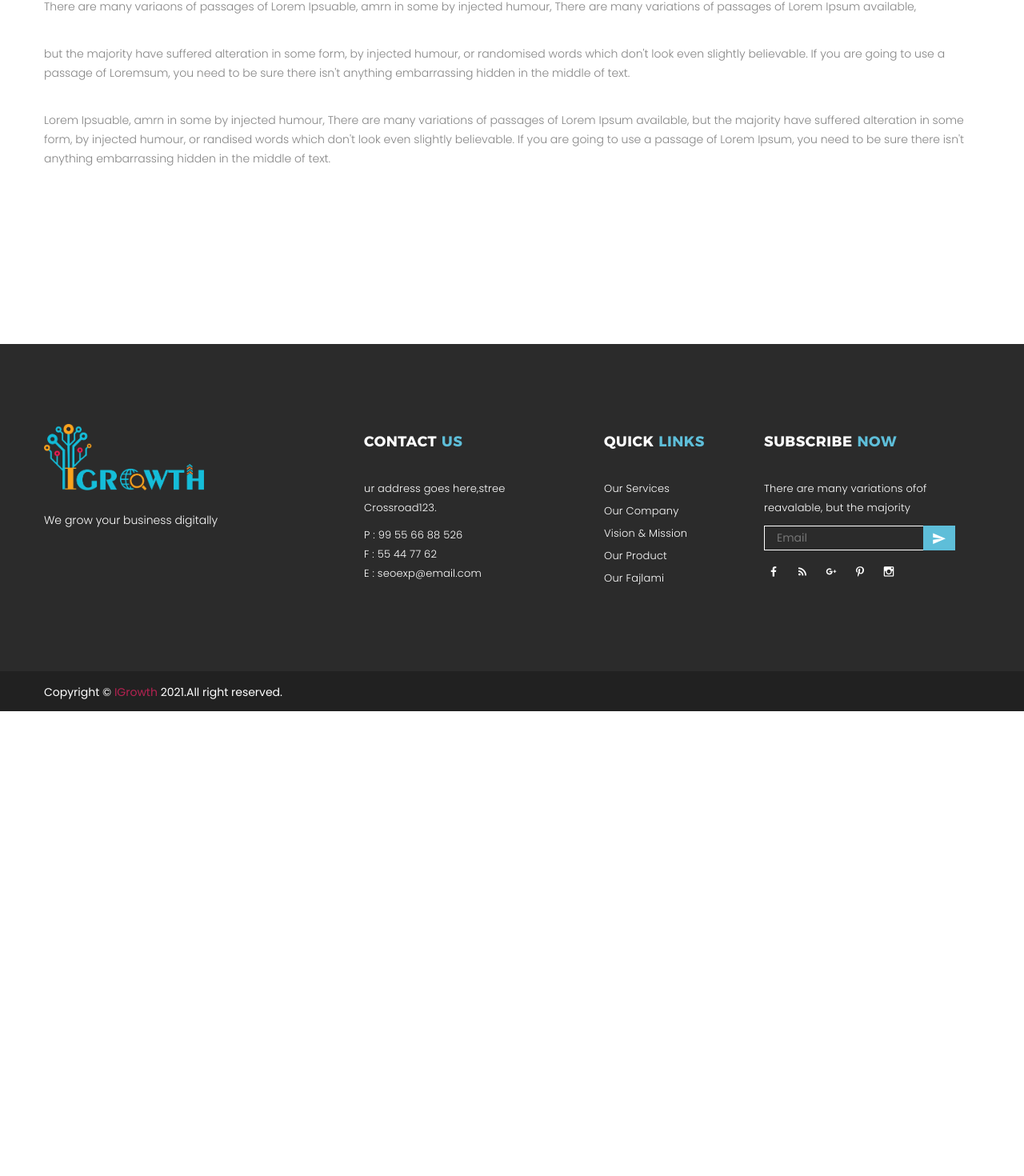
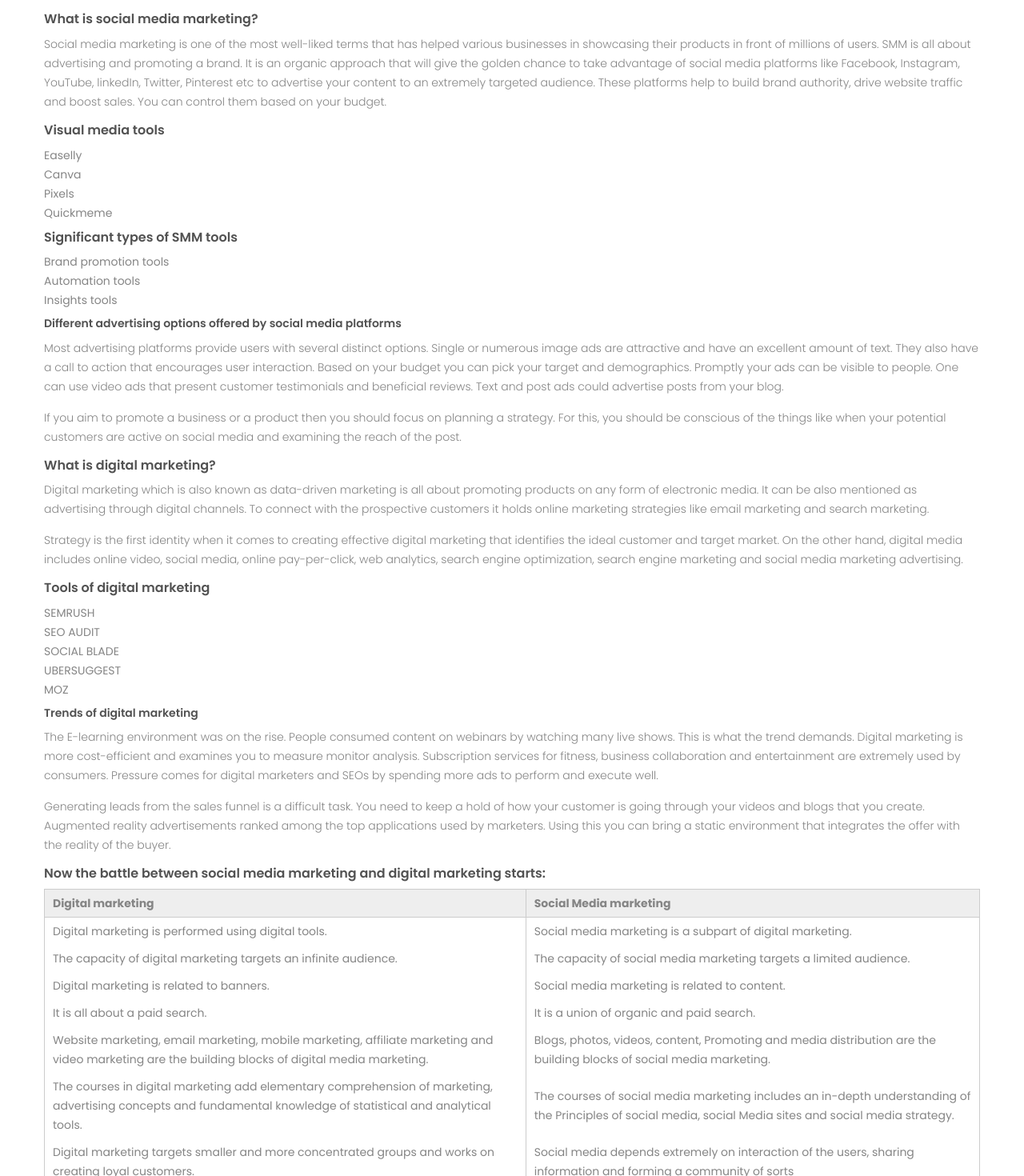
Before and after one commit to LakshmiVSeelam/igrowth, an Angular app: page /blogdetail in a window 1280 px wide. Shown: the part 326-1796 px from the top of the page at 80% size. Before the commit the page ends 1215 px from the top, so only its background shows below. Built offline with nearby package versions, Linux system fonts and the light colour scheme.

Commit message:
blog added

```diff
--- a/src/app/aboutcontent/aboutcontent.component.html
+++ b/src/app/aboutcontent/aboutcontent.component.html
@@ -7,7 +7,7 @@
     who can provide practical value to the audience that will stand out from all the competitors. We are responsible for
     the execution of social content and strategic development.</p>
 
-    <p>IGROWTH delivers good results by growing your companies. We are influenced by our goals to attain.</p>
+    <p>Promotel delivers good results by growing your companies. We are influenced by our goals to attain.</p>
 
   <!-- <ul>
     <li>We organize</li>
--- a/src/app/app.component.ts
+++ b/src/app/app.component.ts
@@ -20,15 +20,15 @@
 })
 export class AppComponent {
 
-  title = 'igrowth';
+  title = 'Promotel';
 
   pagetitles = {
-    '/' : 'Home | Igrowth',
-    '/about' : 'About | Igrowth',
-    '/services' : 'Services | Igrowth',
-    '/contact' : 'Contact | Igrowth',
-    '/portfolio' : 'Portfolio | Igrowth',
-    '/blog' : 'Blog | Igrowth'
+    '/' : 'Home | Promotel',
+    '/about' : 'About | Promotel',
+    '/services' : 'Services | Promotel',
+    '/contact' : 'Contact | Promotel',
+    '/portfolio' : 'Portfolio | Promotel',
+    '/blog' : 'Blog | Promotel'
   }
 
   constructor(router: Router, private titleService:Title) {
--- a/src/app/blogdetail/blogdetail.component.html
+++ b/src/app/blogdetail/blogdetail.component.html
@@ -13,17 +13,92 @@
 
 				    <!-- Blog Details Content -->
 					<div class="blog-details-content fix">
-						<h3 class="blog-title">Wariations of Passages of Lorem Ipsum Available ashes here.</h3>
+						<h3 class="blog-title">The battle between social media marketing and digital marketing</h3>
 						<div class="blog-meta fix">
-							<a href="#"><i class="zmdi zmdi-calendar-check"></i> 25 Jun 2050</a>
-							<a href="#"><i class="zmdi zmdi-folder"></i> Web Design</a>
+							<!-- <a href="#"><i class="zmdi zmdi-calendar-check"></i> 25 Jun 2050</a> -->
+							<a href="#"><i class="zmdi zmdi-folder"></i> Digital Marketing</a>
 						</div>
-						<p>There are many variaons of passages of Lorem Ipsuable, amrn in some by injected humour, There are many variations of passages of Lorem Ipsum available, but the majority have suffered alteration in some form, by injected humour, or randomised words which don't look even slightly believable. If you are going to use a passage of Lorem Ipsum, you need to be sure there isn't anything embarrassing hidden in the middle of text.</p>
-						<p>There are many variaons of passages of Lorem Ipsuable, amrn in some by injected humour, There are many variations of passages of Lorem Ipsum available,</p>
+						<p>In a world full of technology we all are aware of social media marketing and digital marketing. Social media is more of a blend of digital marketing. Social media services are more needed for Small and medium-sized enterprises. Whereas digital marketing is a huge mix of mobile marketing, email marketing and customer relations. It encompasses all marketing efforts.</p>
+						<p>Hence there is a vast difference between social media marketing and digital marketing. They vary based on their marketing strategy.</p>
+						<h5>What is social media marketing?</h5>
+						<p>Social media marketing is one of the most well-liked terms that has helped various businesses in showcasing their products in front of millions of users. SMM is all about advertising and promoting a brand. It is an organic approach that will give the golden chance to take advantage of social media platforms like Facebook, Instagram, YouTube, linkedIn, Twitter, Pinterest etc to advertise your content to an extremely targeted audience. These platforms help to build brand authority, drive website traffic and boost sales. You can control them based on your budget. </p>
+						<h5>Visual media tools</h5>
+						<ul>
+							<li>Easelly</li>
+							<li>Canva</li>
+							<li>Pixels</li>
+							<li>Quickmeme</li>
+						</ul>
+						<h5>Significant types of SMM tools</h5>
+						<ul>
+							<li>Brand promotion tools</li>
+							<li>Automation tools</li>
+							<li>Insights tools</li>
+						</ul>
+						<h6>Different advertising options offered by social media platforms </h6>
+						<p>Most advertising platforms provide users with several distinct options. Single or numerous image ads are attractive and have an excellent amount of text. They also have a call to action that encourages user interaction. Based on your budget you can pick your target and demographics. Promptly your ads can be visible to people. One can use video ads that present customer testimonials and beneficial reviews. Text and post ads could advertise posts from your blog.</p>
+						<p>If you aim to promote a business or a product then you should focus on planning a strategy. For this, you should be conscious of the things like when your potential customers are active on social media and examining the reach of the post.</p>
+						<h5>What is digital marketing?</h5>
+						<p>Digital marketing which is also known as data-driven marketing is all about promoting products on any form of electronic media. It can be also mentioned as advertising through digital channels. To connect with the prospective customers it holds online marketing strategies like email marketing and search marketing.</p>
+						<p>Strategy is the first identity when it comes to creating effective digital marketing that identifies the ideal customer and target market. On the other hand, digital media includes online video, social media, online pay-per-click, web analytics, search engine optimization, search engine marketing and social media marketing advertising.</p>
+						<h5>Tools of digital marketing</h5>
+						<ul>
+							<li>SEMRUSH</li>
+							<li>SEO AUDIT </li>
+							<li>SOCIAL BLADE</li>
+							<li>UBERSUGGEST</li>
+							<li>MOZ</li>
+						</ul>
+						<h6>Trends of digital marketing</h6>
+						<p>The E-learning environment was on the rise. People consumed content on webinars by watching many live shows. This is what the trend demands. Digital marketing is more cost-efficient and examines you to measure monitor analysis. Subscription services for fitness, business collaboration and entertainment are extremely used by consumers. Pressure comes for digital marketers and SEOs by spending more ads to perform and execute well.</p>
+						<p>Generating leads from the sales funnel is a difficult task. You need to keep a hold of how your customer is going through your videos and blogs that you create. Augmented reality advertisements ranked among the top applications used by marketers. Using this you can bring a static environment that integrates the offer with the reality of the buyer. </p>
+						<h5>Now the battle between social media marketing and digital marketing starts:</h5>
 
-							<p>but the majority have suffered alteration in some form, by injected humour, or randomised words which don't look even slightly believable. If you are going to use a passage of Loremsum, you need to be sure there isn't anything embarrassing hidden in the middle of text.</p>
+						<table class="border">
+							<thead>
+								<th>Digital marketing</th>
+								<th>Social Media marketing</th>
+							</thead>
+							<tbody>
+								<tr>
+									<td>Digital marketing is performed using digital tools.</td>
+									<td>Social media marketing is a subpart of digital marketing.</td>
+								</tr>
+								<tr>
+									<td>The capacity of digital marketing targets an infinite audience.</td>
+									<td>The capacity of social media marketing targets a limited audience.</td>
+								</tr>
+								<tr>
+									<td>Digital marketing is related to banners.</td>
+									<td>Social media marketing is related to content.</td>
+								</tr>
+								<tr>
+									<td>It is all about a paid search.</td>
+									<td>It is a union of organic and paid search.</td>
+								</tr>
+								<tr>
+									<td>Website marketing, email marketing, mobile marketing, affiliate marketing and video marketing are the building blocks of digital media marketing.</td>
+									<td>Blogs, photos, videos, content, Promoting and media distribution are the building blocks of social media marketing.</td>
+								</tr>
+								<tr>
+									<td>The courses in digital marketing add elementary comprehension of marketing, advertising concepts and fundamental knowledge of statistical and analytical tools.</td>
+									<td>The courses of social media marketing includes an in-depth understanding of the Principles of social media, social Media sites and social media strategy.</td>
+								</tr>
+								<tr>
+									<td>Digital marketing targets smaller and more concentrated groups and works on creating loyal customers.</td>
+									<td>Social media depends extremely on interaction of the users, sharing information and forming a community of sorts</td>
+								</tr>
+							</tbody>
+						</table>
 
-						<p>Lorem Ipsuable, amrn in some by injected humour, There are many variations of passages of Lorem Ipsum available, but the majority have suffered alteration in some form, by injected humour, or randised words which don't look even slightly believable. If you are going to use a passage of Lorem Ipsum, you need to be sure there isn't anything embarrassing hidden in the middle of text.</p>
+						<p>The next big thing in terms of marketing strategies is online video consumption that has a study raise on all digital marketing platforms. As the branding of a product provides a more interactive medium open for a two-way conversation. As you have to continuously post content and engage with your community that leads to an increase in followers. SMM happens over a long period. Hence social media platforms hold this purpose. </p>
+						<p>To plan out an entire marketing strategy then a digital marketing agency will be a good choice. Whereas to handle the social media aspect of your strategy social media marketing will be a good choice. Paid social is another type of marketing in social targeting ads programs. SMO utilizes the creation of artistic content which is presented accordingly to lure the audience towards your product that leads to the brand following. Augmented and virtual reality is going to be the future of digital marketing. The big hit of digital marketing is digital ad spending on e-commerce platforms.</p>
+						<h5>Why do you need to master digital marketing?</h5>
+						<p>Well, now you have understood the real difference between social media marketing and digital marketing. Now the question is which one is better right? If you desire to begin a business and want to promote your brand, you cannot go to everybody's house and ask them for help. Nobody in current days will help you.</p>
+						<p>People are more inclined to incorporate digital marketing into their lifestyles because of the extreme popularity of digital media. Digital marketing is a platform where you can put over your thoughts and plans about your projects. You can get a lot of support from those who are already working on it with experienced guidance. Once you shift focus to digital marketing there will be no turning back. It is easy to drive traffic to your website from digital marketing. Having knowledge of digital marketing strategy will be a key asset for you to grow your business.
+						</p>
+
+
 					</div>
 
 
--- a/src/app/blogsection/blogsection.component.html
+++ b/src/app/blogsection/blogsection.component.html
@@ -15,28 +15,13 @@
         <!-- Blog Item -->
         <div class="col-sm-6 col-xs-12 mb-50">
           <div class="blog-item text-left">
-            <span class="date">Date 24 jun 2018</span>
-            <h3 class="title"><a href="blog-details.html">Wariations of Passages of Lorem Ipsum Available ashes
-                here.</a></h3>
-            <p>Must explain to you how all this mistaken idea of denouncing pl and praising pain was born and I will
-              give you a complete account of the sm, ad expound the actual teachings of the great explorer of the truth,
-              te ma buder of human happiness. No one rejects, dislikes,</p>
-            <a href="blog-details.html" class="read-more">READ MORE</a>
+            <!-- <span class="date">Date 24 jun 2018</span> -->
+            <h3 class="title"><a routerLink="/blogdetail">The battle between social media marketing and digital marketing</a></h3>
+            <p>In a world full of technology we all are aware of social media marketing and digital marketing. Social media is more of a blend of digital marketing. Social media services are more needed for Small and medium-sized enterprises. Whereas digital marketing is a huge mix of mobile marketing, email marketing and customer relations. It encompasses all marketing efforts.</p>
+            <a routerLink="/blogdetail" class="read-more">READ MORE</a>
           </div>
         </div>
 
-        <!-- Blog Item -->
-        <div class="col-sm-6 col-xs-12 mb-50">
-          <div class="blog-item text-left">
-            <span class="date">Date 24 jun 2018</span>
-            <h3 class="title"><a href="blog-details.html">Wariations of Passages of Lorem Ipsum Available ashes
-                here.</a></h3>
-            <p>Must explain to you how all this mistaken idea of denouncing pl and praising pain was born and I will
-              give you a complete account of the sm, ad expound the actual teachings of the great explorer of the truth,
-              te ma buder of human happiness. No one rejects, dislikes,</p>
-            <a href="blog-details.html" class="read-more">READ MORE</a>
-          </div>
-        </div>
 
       </div>
 
--- a/src/app/featuresection/featuresection.component.html
+++ b/src/app/featuresection/featuresection.component.html
@@ -5,7 +5,7 @@
       <div class="col-12">
         <p class="mt-20">Is your business unable to meet your expectations because of improper digital marketing
           strategies?
-          IGROWTH is here
+          Promotel is here
           to provide the right strategy. Here are our services that provide you with the best digital marketing services
           for
           your business:</p>
@@ -112,9 +112,9 @@
           converting your sales and brand recognition our team makes you achieve in all of these. Email marketing is our
           key to get profits and more audience for your business.
 
-          IGROWTH is a team joined by a passion to build your brands. We take our clients' business to create new
+          Promotel is a team joined by a passion to build your brands. We take our clients' business to create new
           heights. Long-term ideality is offered with total quality management. Grow and evolve your business with
-          IGROWTH.
+          Promotel.
 
         </p>
       </div>
--- a/src/app/featuresection/featuresection.component.ts
+++ b/src/app/featuresection/featuresection.component.ts
@@ -41,7 +41,7 @@
 
   ngOnInit(): void {
     this.pagetitle = this.titleService.getTitle()
-    this.features = this.pagetitle == 'Home | Igrowth' ? this.features.slice(1,4) : this.features
+    this.features = this.pagetitle == 'Home | Promotel' ? this.features.slice(1,4) : this.features
     this.features.forEach(ele => {
       ele['show_more'] = false
     });
--- a/src/app/footer/footer.component.html
+++ b/src/app/footer/footer.component.html
@@ -81,7 +81,7 @@
 
       <!-- Copyright -->
       <div class="copyright text-left col-sm-6 col-xs-12">
-        <p>Copyright &copy; <span>IGrowth</span> 2021.All right reserved.</p>
+        <p>Copyright &copy; <span>Promotel</span> 2021.All right reserved.</p>
       </div>
 
       <!-- Author Credit -->
--- a/src/app/home/home.component.html
+++ b/src/app/home/home.component.html
@@ -7,7 +7,7 @@
         <div class="row">
 
           <div class="content col-lg-6 col-md-6 col-xs-12">
-            <h1>IGROWTH</h1>
+            <h1>Promotel</h1>
             <h2>we grow your business digitally</h2>
             <!-- <p>There are many variations of passages of Lorem Ipsum available, but the majority have suffered alteration
               in some form, by injectedhumour, randomised wordswhich don't look eve. ami lol bolte valobasi tai all time
--- a/src/index.html
+++ b/src/index.html
@@ -4,7 +4,7 @@
 <head>
   <meta charset="utf-8">
   <meta http-equiv="x-ua-compatible" content="ie=edge">
-  <title>Igrowth</title>
+  <title>Promotel</title>
   <base href="/">
   <meta name="description" content="">
   <meta name="viewport" content="width=device-width, initial-scale=1">
--- a/src/styles.css
+++ b/src/styles.css
@@ -2450,9 +2450,31 @@
 .blog-details-content p {
   color: #858585;
   font-weight: 300;
-  margin-bottom: 35px;
-}
-
+  margin-bottom: 15px;
+}
+.blog-details-content h5{
+  font-size: 16px;
+  font-weight: 600;
+}
+.blog-details-content h6{
+  font-size: 14px;
+  font-weight: 600;
+}
+.blog-details-content ul{
+  margin: 10px 0px
+}
+.blog-details-content table{
+  border:solid 1px #ccc;
+  margin-bottom: 10px;
+}
+.blog-details-content thead{
+  border-bottom:solid 1px #ccc;
+  background: #eee;
+}
+.blog-details-content th, td{
+  padding:5px 10px;
+  border-right: solid 1px #ccc;
+}
 .blog-details-content p:last-child {
   margin-bottom: 0;
 }
```
Also changed, not shown: src/assets/img/logo.png.
